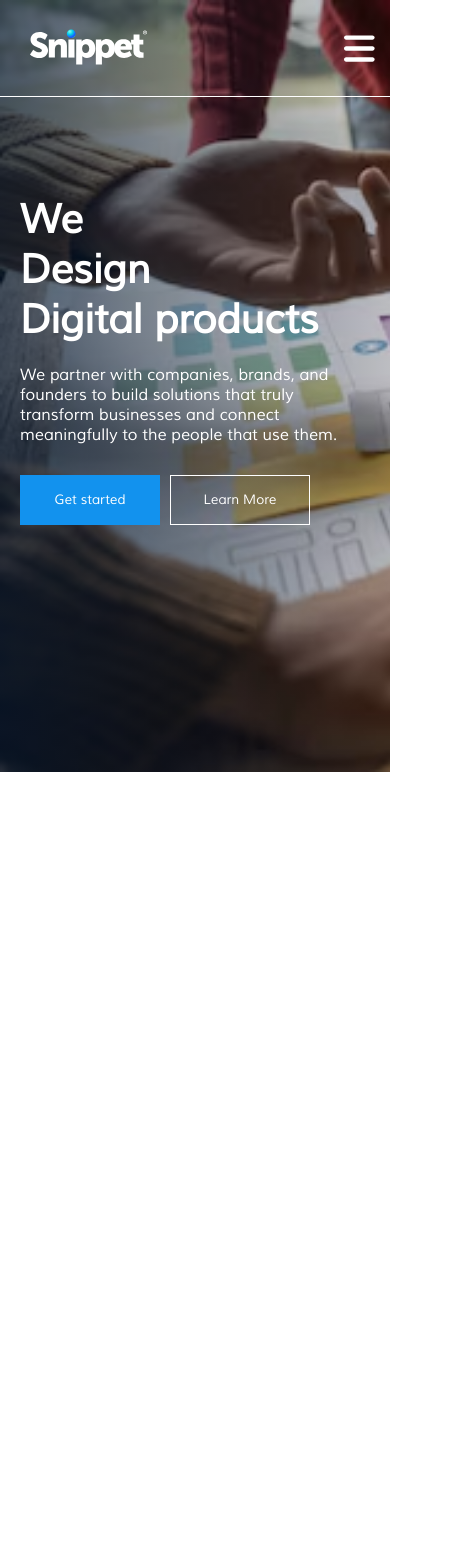
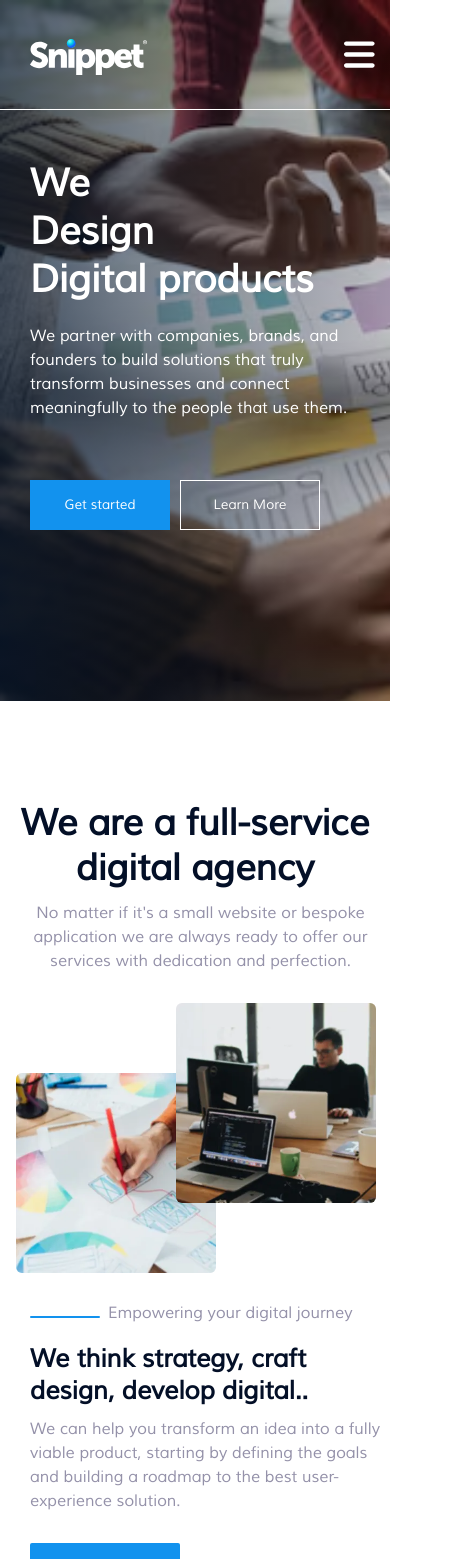
Before and after one commit to idh-47/Snippet_clone, a React (Vite) app: page / in a window 390 px wide. Shown: the top 1559 px of the page, 450 px wide, since content can reach past the window. Before the commit the page ends 844 px from the top, so only its background shows below. Built offline with nearby package versions, Linux system fonts and the light colour scheme.

Commit message:
Second section Done , and hero fixed

```diff
--- a/src/App.jsx
+++ b/src/App.jsx
@@ -1,13 +1,17 @@
 import "./styles/app.scss";
 import Header from "./components/header";
 import Hero from "./components/hero";
+import Section1 from "./components/section1";
 
 function App() {
   return (
-    <div id="herooo">
-      <Header />
-      <Hero />
-    </div>
+    <>
+      <div id="herooo">
+        <Header />
+        <Hero />
+      </div>
+      <Section1 />
+    </>
   );
 }
 
--- a/src/components/hero.jsx
+++ b/src/components/hero.jsx
@@ -3,9 +3,11 @@ import "../styles/hero.scss";
 export default function Hero() {
   return (
     <div id="heroW">
-      <div id="hero">
-        <Title />
-        <Text />
+      <div className="container">
+        <div id="hero">
+          <Title />
+          <Text />
+        </div>
         <div id="btnsW">
           <Btn text="Get started" id="btn1" />
           <Btn text="Learn More" id="btn2" />
--- /dev/null
+++ b/src/components/section1.jsx
@@ -0,0 +1,84 @@
+import "../styles/section1.scss";
+import plan from "../assets/plan.webp";
+import man from "../assets/man.webp";
+
+export default function Section1() {
+  return (
+    <section id="sectionW">
+      <div id="textW">
+        <Title text="We are a full-service digital agency" />
+        <Text
+          text="No matter if it's a small website or bespoke application we are always
+        ready to offer our services with dedication and perfection."
+          width={500}
+          TA="center"
+        />
+      </div>
+      <div id="div2W">
+        <div id="imgs">
+          <Image url={plan} alt="plan" />
+          <Image url={man} alt="man" offsetx={-40} offsety={70} />
+        </div>
+        <div id="text2">
+          <TitleMini text="Empowering your digital journey" />
+          <Title
+            text="We think strategy, craft design, develop digital.."
+            width={530}
+            sFS={33}
+            id="title2"
+          />
+          <Text
+            text="We can help you transform an idea into a fully viable product, starting by defining the goals and building a roadmap to the best user-experience solution."
+            width={400}
+            font={16}
+            id="p2"
+          />
+          <button id="btn3">About Us</button>
+        </div>
+      </div>
+    </section>
+  );
+}
+
+function Title(props) {
+  return (
+    <div>
+      <h1
+        className="title"
+        style={{ width: props.width, fontSize: props.sFS }}
+        id={props.id}
+      >
+        {props.text}
+      </h1>
+    </div>
+  );
+}
+
+function Text(props) {
+  return (
+    <div style={{ width: props.width, textAlign: props.TA }}>
+      <p className="text" style={{ fontSize: props.font }} id={props.id}>
+        {props.text}
+      </p>
+    </div>
+  );
+}
+
+function Image(props) {
+  return (
+    <img
+      src={props.url}
+      alt={props.alt}
+      className="Img"
+      style={{
+        position: "relative",
+        left: props.offsetx,
+        bottom: props.offsety,
+      }}
+    />
+  );
+}
+
+function TitleMini(props) {
+  return <p id="titleMini">{props.text}</p>;
+}
--- a/src/styles/header.scss
+++ b/src/styles/header.scss
@@ -13,14 +13,17 @@ $snippetBlueL: #1292ee;
 
 #head {
   display: flex;
+  align-items: center;
+  justify-content: space-between;
   width: 100vw;
-  height: 11.5vh;
+  height: 13vh;
   border-bottom: 1px solid white;
 }
+
 #logo {
-  width: 8vw;
+  width: 8.5vw;
   height: 10vh;
-  margin-top: 5px;
+  object-fit: contain;
 }
 #logoW {
   flex-grow: 4;
@@ -38,7 +41,7 @@ ul {
     color: white;
     list-style: none;
     font-family: "snippet";
-    font-family: 1em;
+    font-size: 1em;
     margin-right: 20px;
     &:hover {
       color: $snippetBlueL;
@@ -57,7 +60,6 @@ ul {
   font-size: 35px;
   color: white;
 }
-
 @media screen and (max-width: 1199px) {
   #logo {
     width: 15vw;
--- a/src/styles/hero.scss
+++ b/src/styles/hero.scss
@@ -12,7 +12,7 @@ body {
 #hero {
   display: flex;
   flex-direction: column;
-  justify-content: center;
+  justify-content: flex-start;
 }
 #heroW {
   display: flex;
@@ -23,15 +23,17 @@ body {
 
 #title {
   font-family: "snippet";
-  font-size: 80px;
-  margin-bottom: 15px;
+  font-size: 72px;
+  margin-top: 20px;
+  margin-bottom: 40px;
 }
 
 #text {
   font-family: "snippet";
   font-size: 20px;
-  width: 55vw;
-  margin-bottom: 15px;
+  width: 690px;
+  margin-bottom: 70px;
+  line-height: 1.5;
 }
 
 .btns {
@@ -57,10 +59,15 @@ body {
     background-color: $snippetLightBlue;
   }
 }
-
+@media (min-width: 1199px) {
+  #hero {
+    margin-right: 290px;
+    margin-top: 20px;
+  }
+}
 @media (max-width: 1199px) {
-  #heroW {
-    width: 78vw !important;
+  #hero {
+    margin-top: 30px;
   }
 }
 @media (max-width: 768px) {
@@ -73,14 +80,17 @@ body {
 }
 @media (max-width: 450px) {
   #heroW {
-    height: 80vh;
+    height: 70vh;
   }
   #hero {
-    margin-bottom: 150px !important;
+    margin-bottom: 30px !important;
+    margin-left: 20px;
+  }
+  #btnsW {
     margin-left: 20px;
   }
   #title {
-    font-size: 40px !important;
+    font-size: 38px !important;
     margin-bottom: 20px !important;
   }
   #text {
@@ -89,3 +99,28 @@ body {
     margin-bottom: 30px !important;
   }
 }
+
+@media (min-height: 1200px) {
+  #heroW {
+    height: 55vh !important;
+  }
+  #hero {
+    margin-left: 40px;
+  }
+  .container {
+    width: 85%;
+    max-width: 1200px;
+    margin: 0 auto;
+  }
+  #btnsW {
+    margin-left: 38px;
+  }
+}
+@media (min-width: 1400px) {
+  #heroW {
+    width: 82vw;
+  }
+  #hero {
+    margin-top: 90px;
+  }
+}
--- /dev/null
+++ b/src/styles/section1.scss
@@ -0,0 +1,130 @@
+$snippetGrey: #9491a9;
+$snippetBlack: #030f27;
+$snippetLightBlue: #1292ee;
+#sectionW {
+  height: 90vh;
+  padding-top: 80px;
+}
+#textW {
+  display: flex;
+  flex-direction: column;
+  align-items: center;
+}
+
+.title {
+  color: $snippetBlack;
+  font-family: "snippet";
+  font-size: 42px;
+  margin-top: 20px;
+}
+
+.text {
+  color: $snippetGrey;
+  font-family: "snippet";
+  font-size: 18px;
+  margin-top: 10px;
+  line-height: 1.5;
+}
+
+#div2W {
+  display: flex;
+  justify-content: center;
+  margin-top: 100px;
+}
+
+#imgs {
+  display: flex;
+}
+
+.Img {
+  width: 360px;
+  border-radius: 6px;
+}
+#titleMini {
+  color: $snippetGrey;
+  font-family: "snippet";
+  font-size: 18px;
+  &::before {
+    content: "";
+    width: 70px;
+    display: inline-block;
+    border-bottom: 2px solid $snippetLightBlue;
+    border-radius: 6px;
+    margin-right: 8px;
+  }
+}
+
+#btn3 {
+  background-color: $snippetLightBlue;
+  width: 150px;
+  height: 50px;
+  border-radius: 2px;
+  margin-top: 30px;
+  font-size: 16px;
+  border: none;
+  color: white;
+  &:hover {
+    background-color: black;
+  }
+}
+
+#text2 {
+  margin-bottom: 30px;
+  position: relative;
+  bottom: 70px;
+  left: 20px;
+}
+
+@media (max-width: 500px) {
+  #textW {
+    text-align: center;
+  }
+  .title {
+    font-size: 36px;
+  }
+  .text {
+    font-size: 16px;
+    margin-left: 80px;
+    width: 90vw;
+  }
+  #div2W {
+    margin-top: 100px;
+  }
+  .Img {
+    width: 200px;
+  }
+  #imgs {
+    margin-left: 42px;
+  }
+  #div2W {
+    flex-wrap: wrap;
+  }
+  #text2 {
+    margin-top: 100px;
+    padding-right: 70px;
+  }
+  #p2 {
+    margin-left: 50px !important;
+  }
+  #titleMini {
+    font-size: 16px;
+    margin-left: 50px;
+  }
+  #title2 {
+    font-size: 25px !important;
+    width: 300px !important;
+    margin-left: 50px;
+  }
+  #btn3 {
+    margin-left: 50px;
+  }
+}
+
+@media (min-height: 1300px) {
+  #div2W {
+    flex-wrap: wrap;
+  }
+  #text2 {
+    margin-top: 120px;
+  }
+}
```
